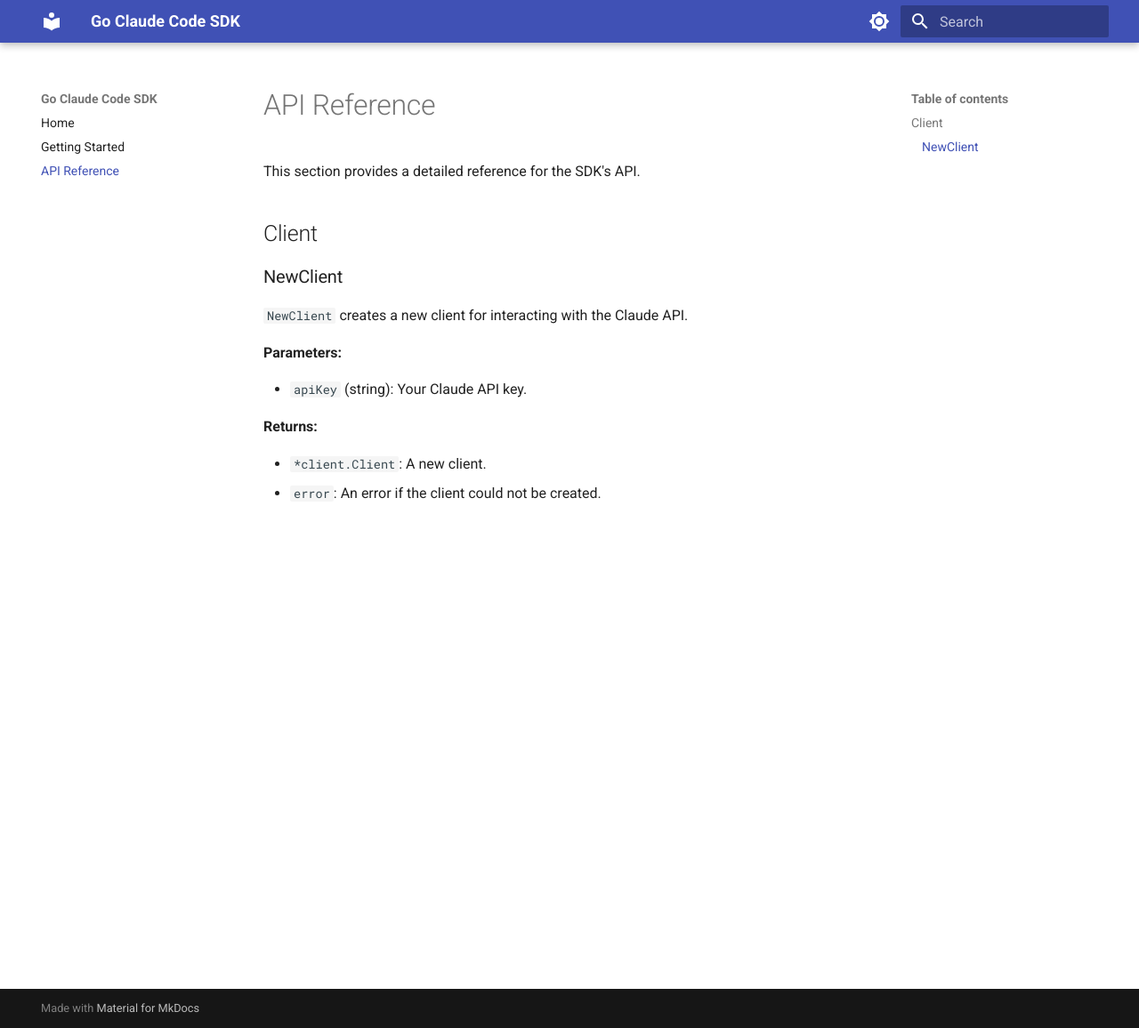
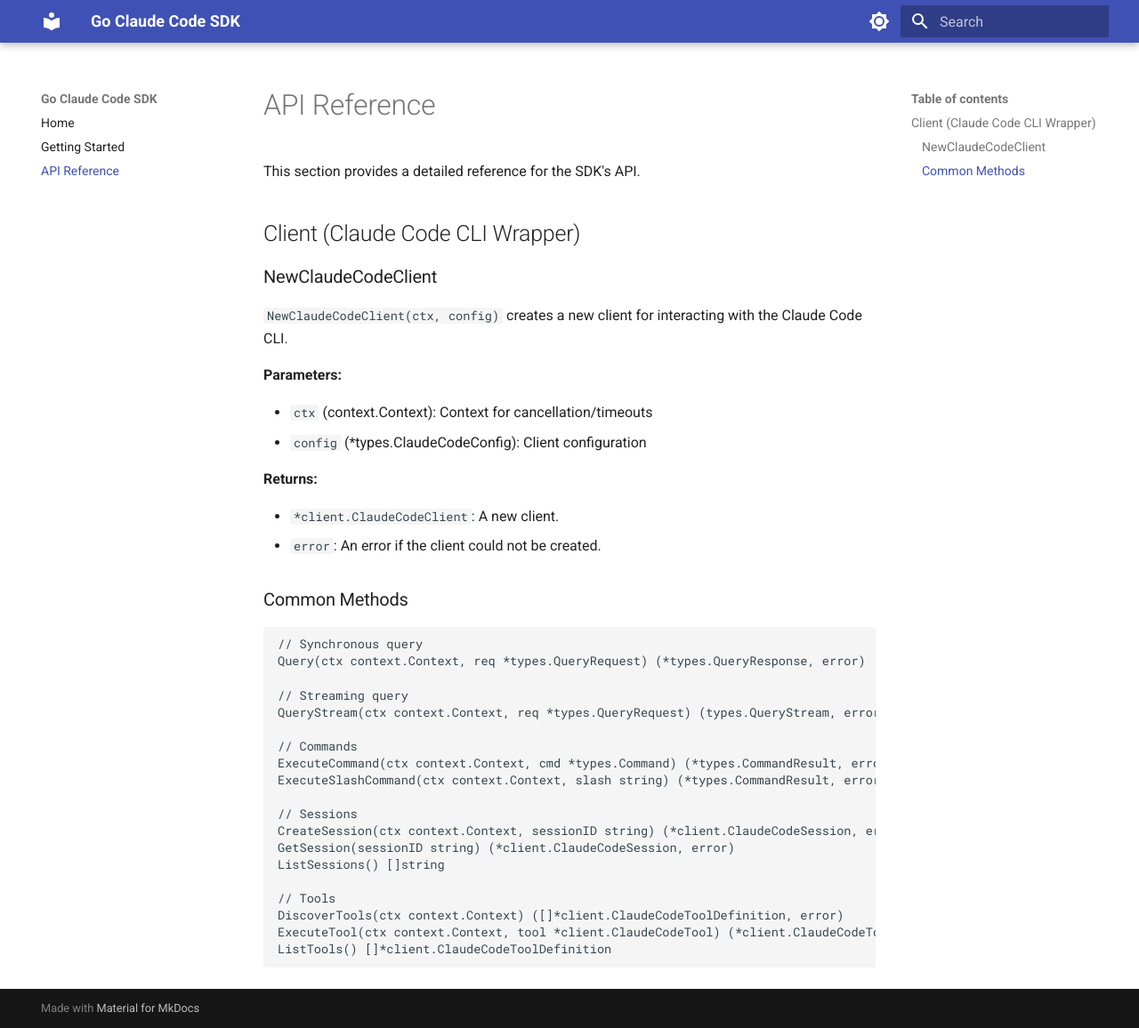
Before and after one commit to jonwraymond/go-claude-code-sdk, an MkDocs documentation site: the page built from docs/api-reference.md, in a window 1280 px wide and 1156 px high. Shown: the whole window at 89% size. Built offline with MkDocs 1.6.1 and Material for MkDocs 9.7.7, drawn with Linux system fonts in a browser that asks for light colours.

Commit message:
docs: fix getting-started and api-reference; clarify CLI wrapper scope\n\nchore: improve golangci config (gofmt, goimports)\n\nfeat(tools): implement basic edit_file and analyze_code tools\n\nexamples: remove placeholder API key code

````diff
--- a/.golangci.yml
+++ b/.golangci.yml
@@ -5,6 +5,8 @@
     - ineffassign
     - staticcheck
     - unused
+    - gofmt
+    - goimports
   disable:
     - errcheck
 
--- a/docs/api-reference.md
+++ b/docs/api-reference.md
@@ -2,17 +2,42 @@
 
 This section provides a detailed reference for the SDK's API.
 
-## Client
+## Client (Claude Code CLI Wrapper)
 
-### NewClient
+### NewClaudeCodeClient
 
-`NewClient` creates a new client for interacting with the Claude API.
+`NewClaudeCodeClient(ctx, config)` creates a new client for interacting with the Claude Code CLI.
 
 **Parameters:**
 
-*   `apiKey` (string): Your Claude API key.
+*   `ctx` (context.Context): Context for cancellation/timeouts
+*   `config` (*types.ClaudeCodeConfig): Client configuration
 
 **Returns:**
 
-*   `*client.Client`: A new client.
+*   `*client.ClaudeCodeClient`: A new client.
 *   `error`: An error if the client could not be created.
+
+### Common Methods
+
+```go
+// Synchronous query
+Query(ctx context.Context, req *types.QueryRequest) (*types.QueryResponse, error)
+
+// Streaming query
+QueryStream(ctx context.Context, req *types.QueryRequest) (types.QueryStream, error)
+
+// Commands
+ExecuteCommand(ctx context.Context, cmd *types.Command) (*types.CommandResult, error)
+ExecuteSlashCommand(ctx context.Context, slash string) (*types.CommandResult, error)
+
+// Sessions
+CreateSession(ctx context.Context, sessionID string) (*client.ClaudeCodeSession, error)
+GetSession(sessionID string) (*client.ClaudeCodeSession, error)
+ListSessions() []string
+
+// Tools
+DiscoverTools(ctx context.Context) ([]*client.ClaudeCodeToolDefinition, error)
+ExecuteTool(ctx context.Context, tool *client.ClaudeCodeTool) (*client.ClaudeCodeToolResult, error)
+ListTools() []*client.ClaudeCodeToolDefinition
+```
````
Also changed, not shown: docs/getting-started.md (+29 -11 lines), docs/index.md (+5 -1 lines), 2 other files.
